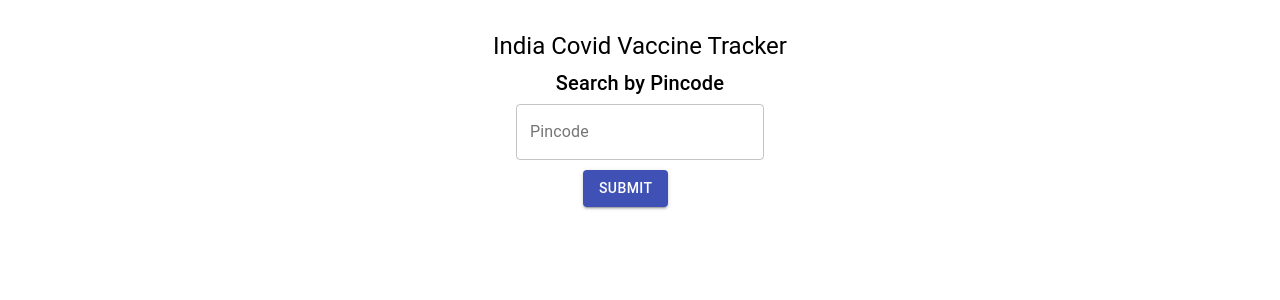
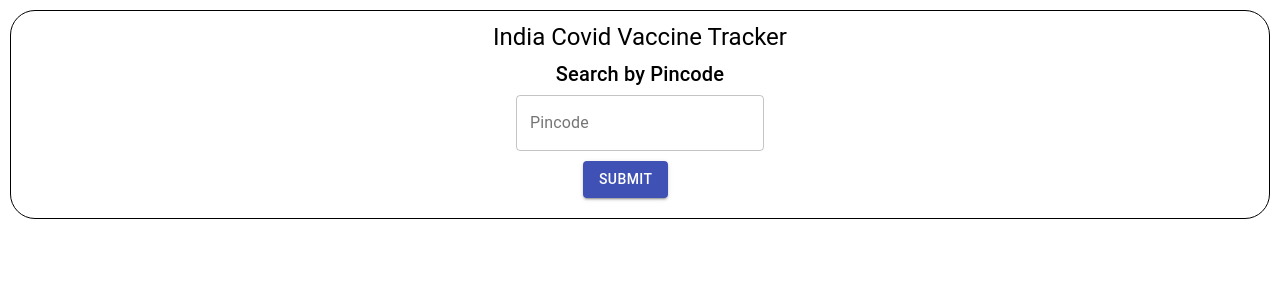
Before and after one commit to Amar-dev-code/Vaccine-Tracker, a React (Create React App) app: page / in a window 1280 px wide. Shown: the top 300 px of the page. Built offline with nearby package versions, Linux system fonts and the light colour scheme.

Commit message:
Adding a box-model. (#1)
* Refactoring table component.

* Adding Box to the screen

Co-authored-by: amar_singh_1102@outlook.com <amar_singh_1102@outlook.com>

```diff
--- a/src/Results/Components/Results.tsx
+++ b/src/Results/Components/Results.tsx
@@ -8,13 +8,16 @@ import {
   TableContainer,
   TableHead,
   TableRow,
+  Paper,
 } from "@material-ui/core";
 
 import "../../Styles/Form.css";
+import "../../Styles/Results.css";
 
 const mapStateToProps = (state: any) => {
   return { results: state.vaccineTracker.vaccineResults };
 };
+
 type Props = ReturnType<typeof mapStateToProps>;
 
 function Component(props: Props) {
@@ -23,6 +26,7 @@ function Component(props: Props) {
   if (data.length > 0) {
     display = (
       <>
+        <div className="wrapper">
           <TableContainer>
             <Table aria-label="simple table">
               <TableHead>
@@ -39,8 +43,12 @@ function Component(props: Props) {
                   element.sessions.map((data: any) => {
                     return (
                       <TableRow>
-                      <TableCell>{element.name}</TableCell>
-                      <TableCell align="center">{data.min_age_limit}</TableCell>
+                        <TableCell className="sticky-col">
+                          {element.name}
+                        </TableCell>
+                        <TableCell align="center">
+                          {data.min_age_limit}
+                        </TableCell>
                         <TableCell>{data.date}</TableCell>
                         <TableCell align="center">
                           {data.available_capacity}
@@ -59,6 +67,7 @@ function Component(props: Props) {
               </TableBody>
             </Table>
           </TableContainer>
+        </div>
         <Box marginTop="5px" className="flex-container">
           <a href="https://www.cowin.gov.in/home" target="blank">
             <Typography variant="overline">
--- a/src/Styles/Form.css
+++ b/src/Styles/Form.css
@@ -2,11 +2,18 @@
   display: flex;
   flex-direction: column;
   align-items: center;
-  margin-top: 30px;
-  border-radius: 3px;
-  border-color: black;
+  margin-top: 10px;
 }
 .space {
   margin-top: 10px;
   margin-left: 67px;
+  margin-bottom: 20px;
 }
+.box-container {
+  margin: 10px 10px 10px 10px;
+  border: 1px solid black;
+  border-radius: 25px;
+  color: black;
+  padding: auto;
+  width: auto;
+}
--- /dev/null
+++ b/src/Styles/Results.css
@@ -0,0 +1,26 @@
+.viewScreen {
+  width: 400px;
+}
+
+.wrapper {
+  position: relative;
+}
+
+.sticky-col {
+  position: -webkit-sticky;
+  position: sticky;
+}
+
+.first-col {
+  width: 100px;
+  min-width: 100px;
+  max-width: 100px;
+  left: 0px;
+}
+
+.second-col {
+  width: 150px;
+  min-width: 150px;
+  max-width: 150px;
+  left: 100px;
+}
--- a/src/VaccineTracker/TrackerForm.tsx
+++ b/src/VaccineTracker/TrackerForm.tsx
@@ -67,22 +67,24 @@ function Component(props: Props) {
 
   if (props.isLoading) {
     return (
-      <>
+      <div className="box-container">
         {Form()}
         <div className="flex-container">
           <CircularProgress />
         </div>
-      </>
+      </div>
     );
   } else if (props.isResponseReceived) {
     return (
-      <>
-        {Form()}
-        <Results />
-      </>
+      <div className="box-container">
+        <div className="flex-container">{Form()}</div>
+        <div>
+          <Results />
+        </div>
+      </div>
     );
   } else {
-    return <>{Form()}</>;
+    return <div className="box-container">{Form()}</div>;
   }
 }
 
```
Lines whose indentation alone changed are shown as unchanged.
